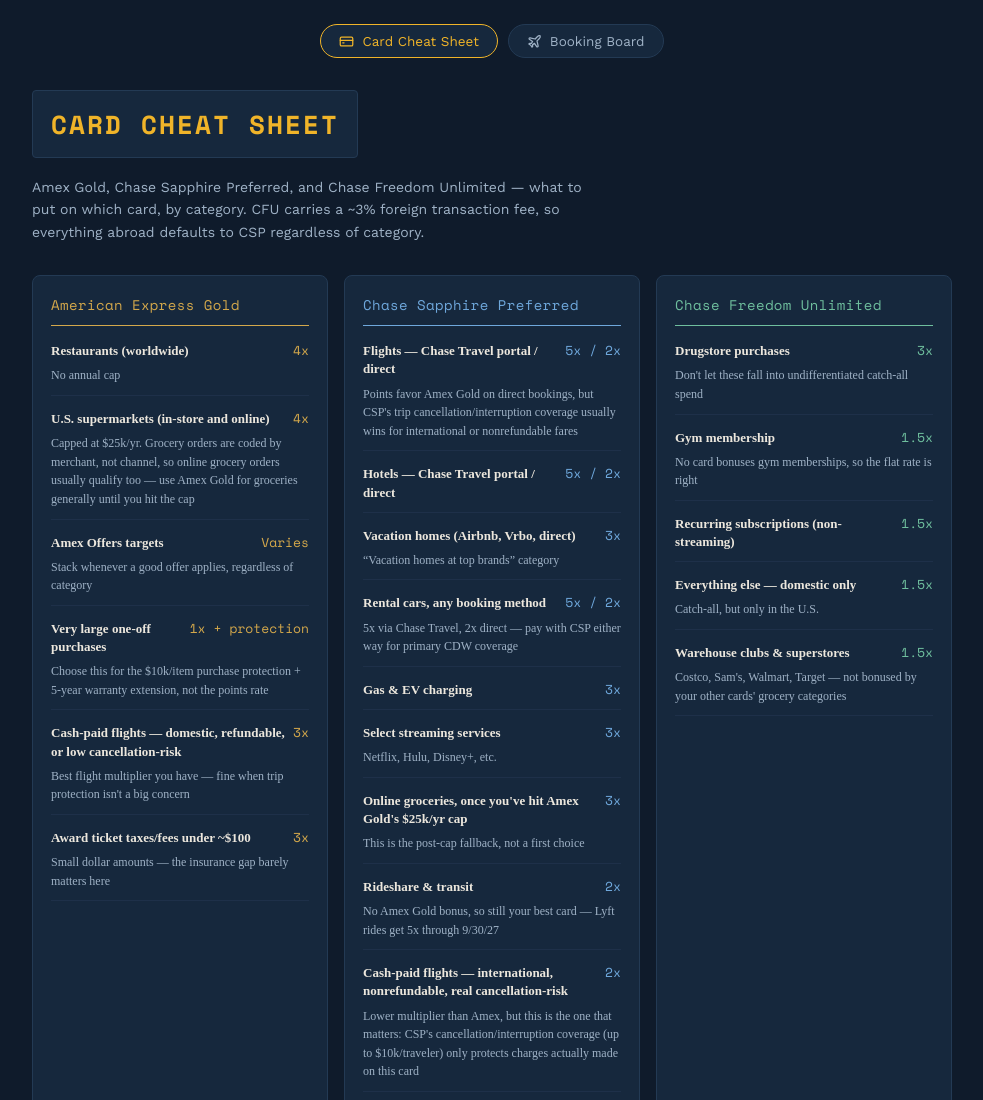
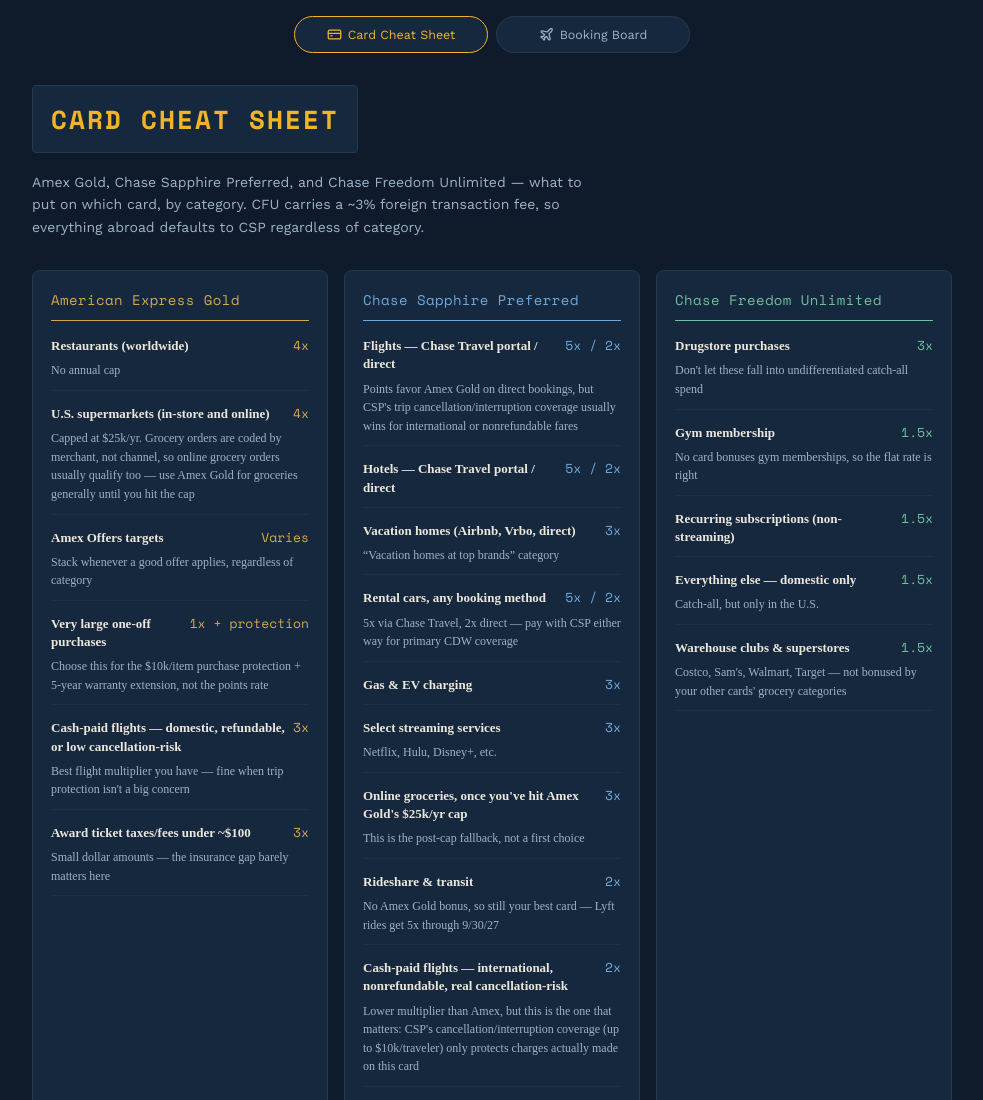
Before and after one commit to ebiolos1/Credit-Card-vibeapp, a plain HTML site: page index.html in a window 1280 px wide. Shown: the top 1100 px of the page, without its empty margins (148-1131 px from the left). Drawn offline with nearby package versions, Linux system fonts and the light colour scheme.

Commit message:
Add files via upload

```diff
--- a/index.html
+++ b/index.html
@@ -43,7 +43,7 @@ Error generating stack: `+l.message+`
         .flap { font-family: 'Space Mono', monospace; }
         .body-font { font-family: 'Work Sans', sans-serif; }
         .hub-tab:hover { border-color: #F0B429 !important; }
-      `),y.default.createElement("div",{style:eo.tabBar},y.default.createElement("button",{className:"hub-tab body-font",onClick:()=>e("cheatsheet"),style:{...eo.tabBtn,borderColor:a==="cheatsheet"?"#F0B429":"#233A54",color:a==="cheatsheet"?"#F0B429":"#9FB2C6"}},y.default.createElement($u,{size:15}),"Card Cheat Sheet"),y.default.createElement("button",{className:"hub-tab body-font",onClick:()=>e("booking"),style:{...eo.tabBtn,borderColor:a==="booking"?"#F0B429":"#233A54",color:a==="booking"?"#F0B429":"#9FB2C6"}},y.default.createElement(ao,{size:15}),"Booking Board")),a==="cheatsheet"?y.default.createElement("div",{style:eo.cheatSheetWrap},y.default.createElement(pC,null)):y.default.createElement(gC,null))}var eo={page:{background:"#0F1B2B",minHeight:"100vh"},tabBar:{display:"flex",justifyContent:"center",gap:10,padding:"24px 20px 0"},tabBtn:{display:"flex",alignItems:"center",gap:8,background:"#16283D",border:"1px solid",borderRadius:20,padding:"8px 18px",fontSize:13.5,cursor:"pointer",transition:"border-color 0.15s ease, color 0.15s ease"},cheatSheetWrap:{maxWidth:960,margin:"0 auto",padding:"32px 20px 64px"}};var xC=(0,UL.createRoot)(document.getElementById("root"));xC.render(EL.default.createElement(jr));})();
+      `),y.default.createElement("div",{style:eo.tabBar},y.default.createElement("button",{className:"hub-tab body-font",onClick:()=>e("cheatsheet"),style:{...eo.tabBtn,borderColor:a==="cheatsheet"?"#F0B429":"#233A54",color:a==="cheatsheet"?"#F0B429":"#9FB2C6"}},y.default.createElement($u,{size:15}),"Card Cheat Sheet"),y.default.createElement("button",{className:"hub-tab body-font",onClick:()=>e("booking"),style:{...eo.tabBtn,borderColor:a==="booking"?"#F0B429":"#233A54",color:a==="booking"?"#F0B429":"#9FB2C6"}},y.default.createElement(ao,{size:15}),"Booking Board")),a==="cheatsheet"?y.default.createElement("div",{style:eo.cheatSheetWrap},y.default.createElement(pC,null)):y.default.createElement(gC,null))}var eo={page:{background:"#0F1B2B",minHeight:"100vh"},tabBar:{display:"flex",flexWrap:"wrap",justifyContent:"center",gap:8,padding:"16px 12px 0",maxWidth:420,margin:"0 auto",boxSizing:"border-box"},tabBtn:{display:"flex",alignItems:"center",justifyContent:"center",gap:6,flex:"1 1 140px",background:"#16283D",border:"1px solid",borderRadius:20,padding:"10px 10px",fontSize:12.5,whiteSpace:"nowrap",cursor:"pointer",transition:"border-color 0.15s ease, color 0.15s ease"},cheatSheetWrap:{maxWidth:960,margin:"0 auto",padding:"32px 20px 64px"}};var xC=(0,UL.createRoot)(document.getElementById("root"));xC.render(EL.default.createElement(jr));})();
 /*! Bundled license information:
 
 react/cjs/react.production.js:
```
